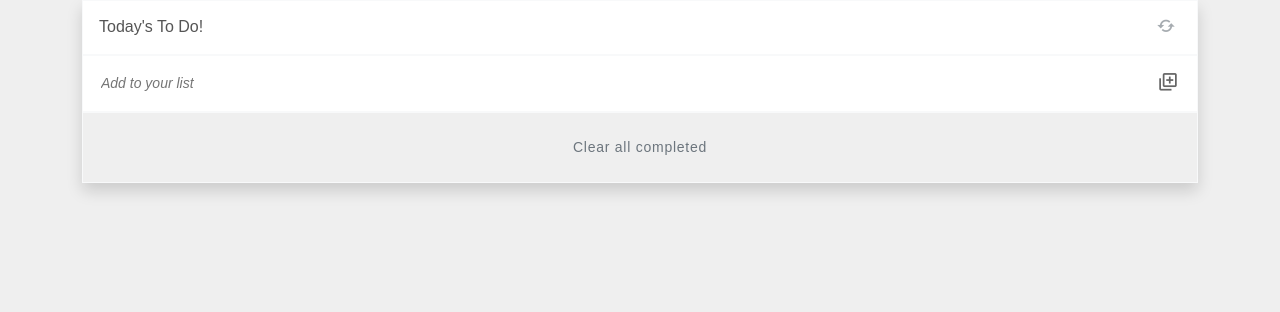
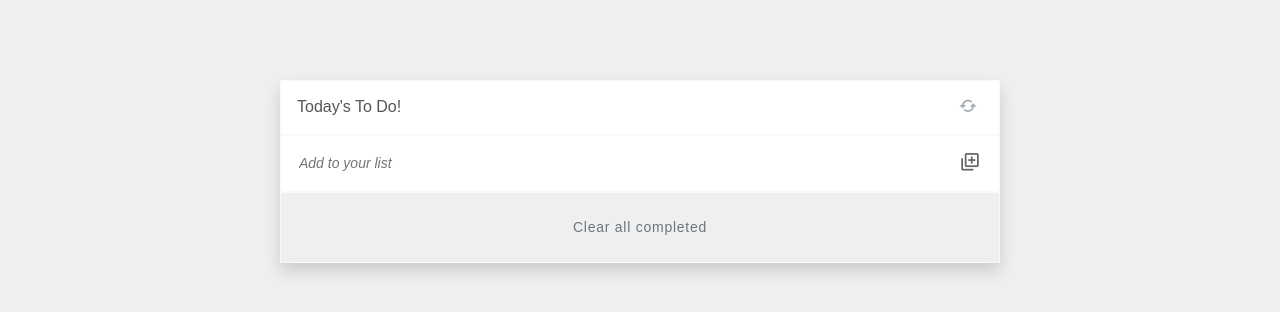
Before and after one commit to DanteAlonsoHT/To_Do_List_webpack, a website built with webpack: page src/index.html in a window 1280 px wide. Built offline with nearby package versions, Linux system fonts and the light colour scheme.

Commit message:
Fix width CSS style for main

```diff
--- a/src/style.css
+++ b/src/style.css
@@ -3,6 +3,12 @@ body {
   font-family: sans-serif;
   font-size: 14px;
   background-color: #efefef;
+}
+
+main {
+  min-width: 300px;
+  max-width: 720px;
+  margin: 5rem auto;
 }
 
 h1 {
@@ -36,3 +42,7 @@ input:focus {
   text-decoration: underline;
   opacity: 100%;
 }
+
+.edit-name {
+  display: none;
+}
```
